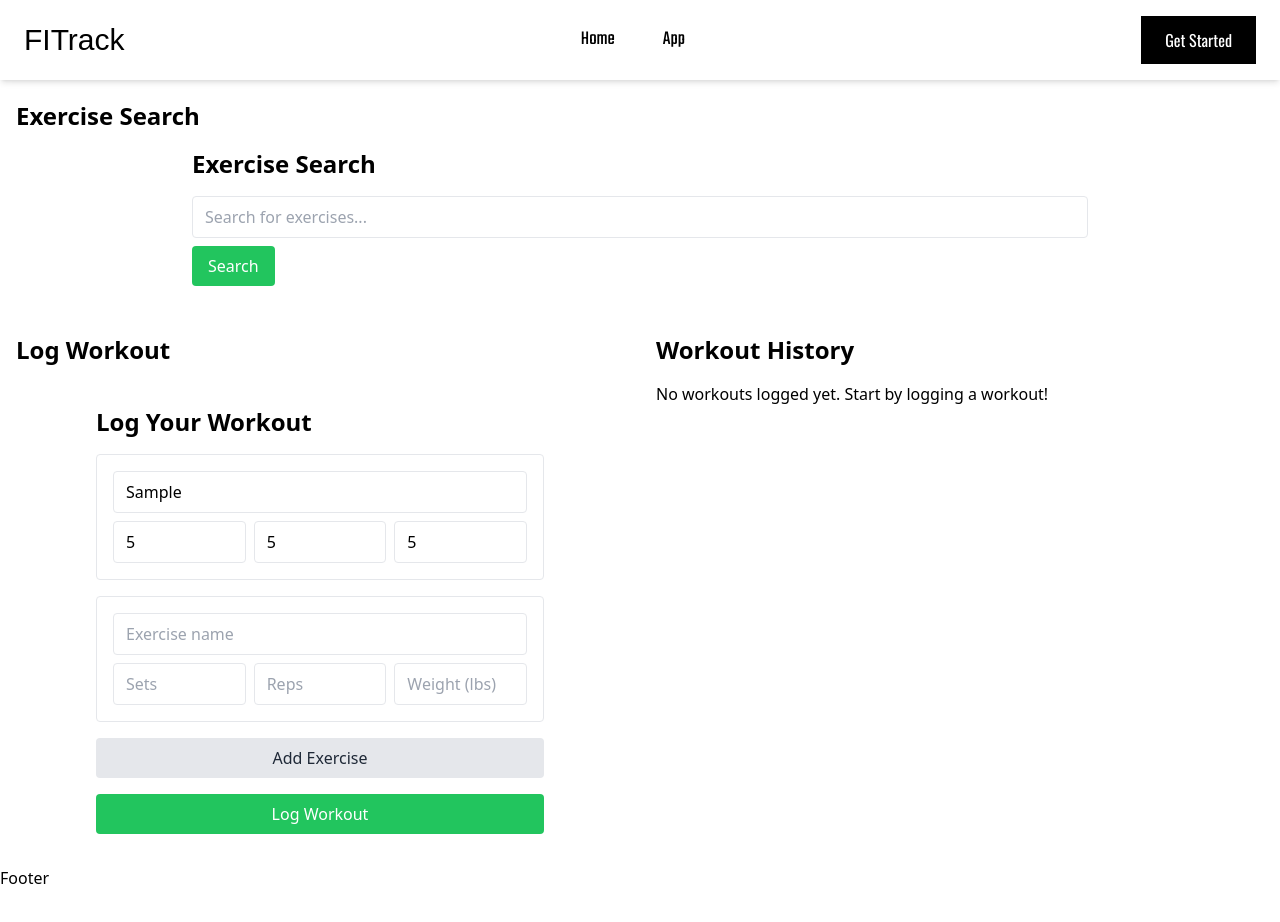
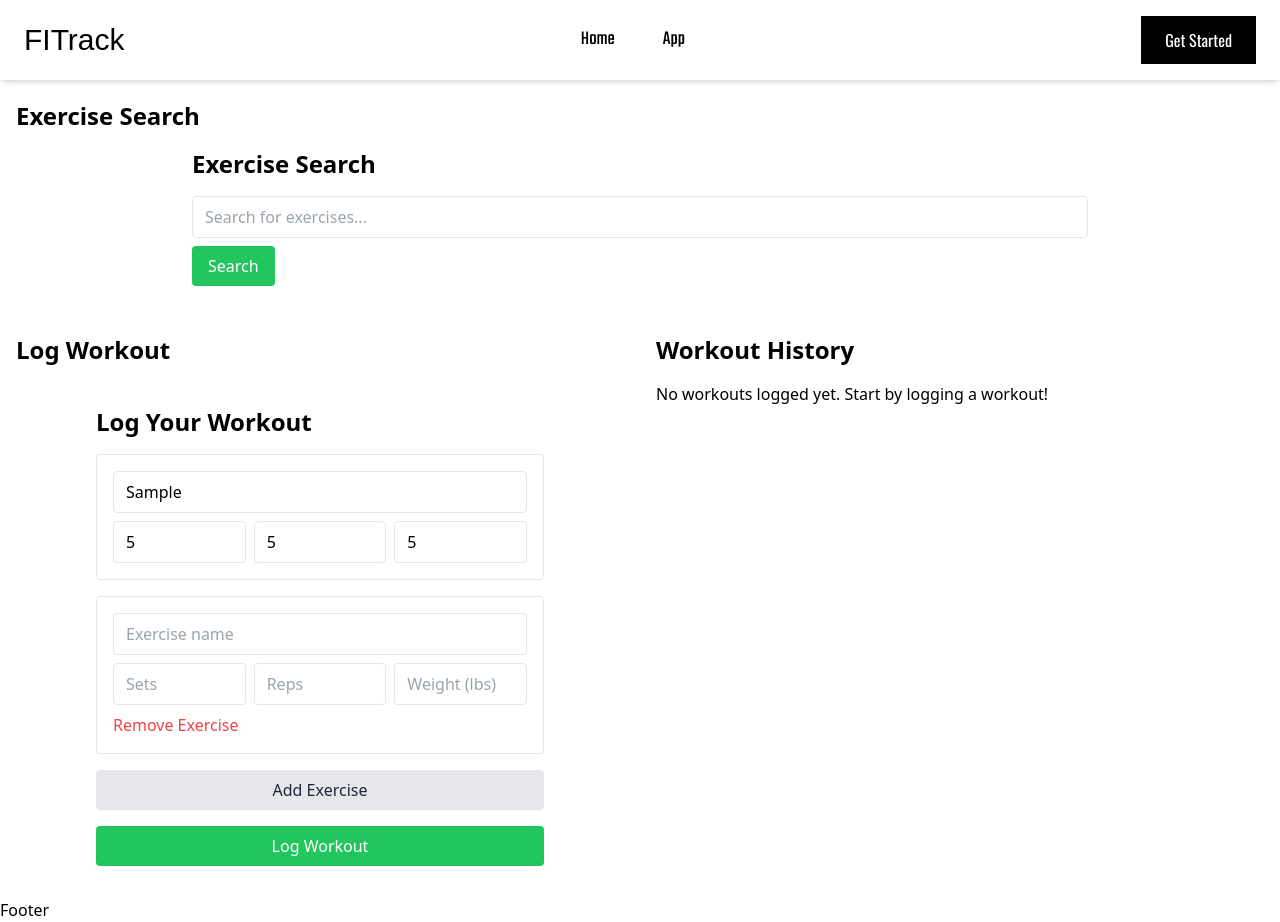
Before and after one commit to suhe1l/project-capstone, a React (Vite) app: page /app in a window 1280 px wide. Both pictures are taken after typing "Sample", "5", "5", "5" into the empty fields and a click on the button "Add Exercise". Before the commit the page ends 890 px from the top, so only its background shows below. Built offline with nearby package versions, Linux system fonts and the light colour scheme; a web font is replaced by a local one.

Commit message:
feat:implement formik on workoutlog component
 Implemented formik

```diff
--- a/src/components/WorkoutLog.jsx
+++ b/src/components/WorkoutLog.jsx
@@ -1,81 +1,113 @@
-import React, { useState } from 'react';
+import React from 'react';
+import { Formik, Form, Field, FieldArray, ErrorMessage } from 'formik';
+import * as Yup from 'yup';
+
+const exerciseSchema = Yup.object().shape({
+  name: Yup.string().required('Exercise name is required'),
+  sets: Yup.number().required('Sets are required').positive().integer(),
+  reps: Yup.number().required('Reps are required').positive().integer(),
+  weight: Yup.number().required('Weight is required').positive(),
+});
+
+const workoutSchema = Yup.object().shape({
+  exercises: Yup.array().of(exerciseSchema).min(1, 'At least one exercise is required'),
+});
 
 const WorkoutLog = () => {
-  const [exercises, setExercises] = useState([{ name: '', sets: '', reps: '', weight: '' }]);
-
-  const handleExerciseChange = (index, field, value) => {
-    const newExercises = [...exercises];
-    newExercises[index][field] = value;
-    setExercises(newExercises);
-  };
-
-  const addExercise = () => {
-    setExercises([...exercises, { name: '', sets: '', reps: '', weight: '' }]);
-  };
-
-  const handleSubmit = (e) => {
-    e.preventDefault();
+  const handleSubmit = (values, { resetForm }) => {
     const workout = {
       date: new Date().toLocaleDateString(),
-      exercises: exercises.filter(ex => ex.name !== '')
+      exercises: values.exercises,
     };
 
     const existingWorkouts = JSON.parse(localStorage.getItem('workouts') || '[]');
     localStorage.setItem('workouts', JSON.stringify([...existingWorkouts, workout]));
 
     console.log('Workout logged:', workout);
-    setExercises([{ name: '', sets: '', reps: '', weight: '' }]);
+    resetForm();
+
+    window.dispatchEvent(new Event('Workout Logged:'));
   };
 
   return (
     <div className="max-w-md mx-auto mt-10">
       <h2 className="text-2xl font-bold mb-4">Log Your Workout</h2>
-      <form onSubmit={handleSubmit} className="space-y-4">
-        {exercises.map((exercise, index) => (
+      <Formik
+        initialValues={{ exercises: [{ name: '', sets: '', reps: '', weight: '' }] }}
+        validationSchema={workoutSchema}
+        onSubmit={handleSubmit}
+      >
+        {({ values }) => (
+          <Form className="space-y-4">
+            <FieldArray name="exercises">
+              {({ push, remove }) => (
+                <>
+                  {values.exercises.map((_, index) => (
                     <div key={index} className="border p-4 rounded">
-            <input
-              type="text"
-              value={exercise.name}
-              onChange={(e) => handleExerciseChange(index, 'name', e.target.value)}
+                      <Field
+                        name={`exercises.${index}.name`}
                         placeholder="Exercise name"
                         className="w-full px-3 py-2 border rounded mb-2"
-              required
                       />
+                      <ErrorMessage name={`exercises.${index}.name`} component="div" className="text-red-500 text-sm" />
+
                       <div className="grid grid-cols-3 gap-2">
-              <input
+                        <div>
+                          <Field
+                            name={`exercises.${index}.sets`}
                             type="number"
-                value={exercise.sets}
-                onChange={(e) => handleExerciseChange(index, 'sets', e.target.value)}
                             placeholder="Sets"
                             className="w-full px-3 py-2 border rounded"
-                required
                           />
-              <input
+                          <ErrorMessage name={`exercises.${index}.sets`} component="div" className="text-red-500 text-sm" />
+                        </div>
+                        <div>
+                          <Field
+                            name={`exercises.${index}.reps`}
                             type="number"
-                value={exercise.reps}
-                onChange={(e) => handleExerciseChange(index, 'reps', e.target.value)}
                             placeholder="Reps"
                             className="w-full px-3 py-2 border rounded"
-                required
                           />
-              <input
+                          <ErrorMessage name={`exercises.${index}.reps`} component="div" className="text-red-500 text-sm" />
+                        </div>
+                        <div>
+                          <Field
+                            name={`exercises.${index}.weight`}
                             type="number"
-                value={exercise.weight}
-                onChange={(e) => handleExerciseChange(index, 'weight', e.target.value)}
                             placeholder="Weight (lbs)"
                             className="w-full px-3 py-2 border rounded"
-                required
                           />
+                          <ErrorMessage name={`exercises.${index}.weight`} component="div" className="text-red-500 text-sm" />
                         </div>
                       </div>
+
+                      {index > 0 && (
+                        <button
+                          type="button"
+                          onClick={() => remove(index)}
+                          className="mt-2 text-red-500 hover:text-red-700"
+                        >
+                          Remove Exercise
+                        </button>
+                      )}
+                    </div>
                   ))}
-        <button type="button" onClick={addExercise} className="w-full bg-gray-200 text-gray-800 py-2 rounded hover:bg-gray-300">
+                  <button
+                    type="button"
+                    onClick={() => push({ name: '', sets: '', reps: '', weight: '' })}
+                    className="w-full bg-gray-200 text-gray-800 py-2 rounded hover:bg-gray-300"
+                  >
                     Add Exercise
                   </button>
+                </>
+              )}
+            </FieldArray>
             <button type="submit" className="w-full bg-green-500 text-white py-2 rounded hover:bg-green-600">
               Log Workout
             </button>
-      </form>
+          </Form>
+        )}
+      </Formik>
     </div>
   );
 };
```
Lines whose indentation alone changed are shown as unchanged.
